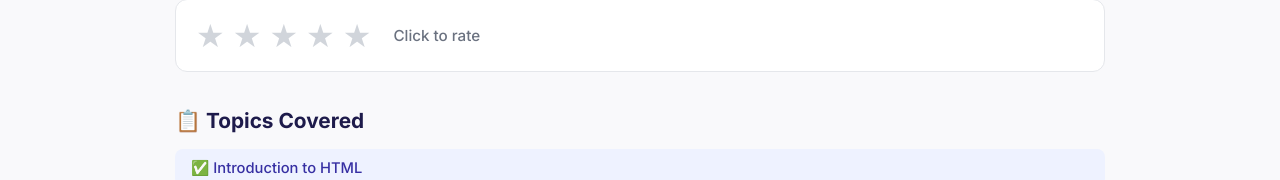
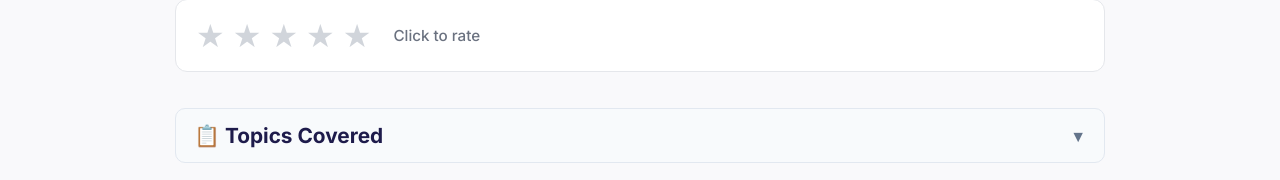
Before and after one commit to Abhishek-047/E-Learning-Platform, a React (Vite) app: page /courses/1 in a window 1280 px wide. Shown: the part 772-952 px from the top of the page. Built offline with nearby package versions, Linux system fonts and the light colour scheme.

Commit message:
feat: make topics covered section toggleable

```diff
--- a/src/pages/CourseDetails.css
+++ b/src/pages/CourseDetails.css
@@ -112,6 +112,50 @@
 }
 
 /* Topics list */
+.topics-header-toggle {
+  display: flex;
+  justify-content: space-between;
+  align-items: center;
+  cursor: pointer;
+  padding: 14px 18px;
+  background-color: #f8fafc;
+  border-radius: 10px;
+  border: 1px solid #e2e8f0;
+  transition: background-color 0.2s ease;
+  margin-bottom: 12px;
+}
+
+body.dark-mode .topics-header-toggle {
+  background-color: #1e293b;
+  border-color: #334155;
+}
+
+.topics-header-toggle:hover {
+  background-color: #f1f5f9;
+}
+
+body.dark-mode .topics-header-toggle:hover {
+  background-color: #334155;
+}
+
+.topics-header-toggle h2 {
+  margin-bottom: 0 !important;
+}
+
+.toggle-icon {
+  font-size: 1rem;
+  color: #64748b;
+  transition: transform 0.3s ease;
+}
+
+.toggle-icon.open {
+  transform: rotate(180deg);
+}
+
+body.dark-mode .toggle-icon {
+  color: #94a3b8;
+}
+
 .topics-list {
   list-style: none;
   padding: 0;
--- a/src/pages/CourseDetails.jsx
+++ b/src/pages/CourseDetails.jsx
@@ -84,6 +84,9 @@ function CourseDetails() {
     ratingsObj[id] = newRating;
     localStorage.setItem("learnpath_ratings", JSON.stringify(ratingsObj));
   }
+
+  // ---- Feature: Toggle Topics ----
+  const [showTopics, setShowTopics] = useState(false);
 
   // If course not found, show error
   if (!course) {
@@ -179,14 +182,23 @@ function CourseDetails() {
         </div>
       </div>
 
-      {/* ---- Topics Covered ---- */}
+      {/* ---- Topics Covered (Toggleable) ---- */}
       <div className="details-section">
+        <div
+          className="topics-header-toggle"
+          onClick={() => setShowTopics(!showTopics)}
+        >
           <h2>📋 Topics Covered</h2>
+          <span className={`toggle-icon ${showTopics ? "open" : ""}`}>▼</span>
+        </div>
+
+        {showTopics && (
           <ul className="topics-list">
             {course.topics.map((topic, index) => (
               <li key={index}>✅ {topic}</li>
             ))}
           </ul>
+        )}
       </div>
 
       {/* ---- Lessons with Mark Complete ---- */}
```
Lines whose indentation alone changed are shown as unchanged.
